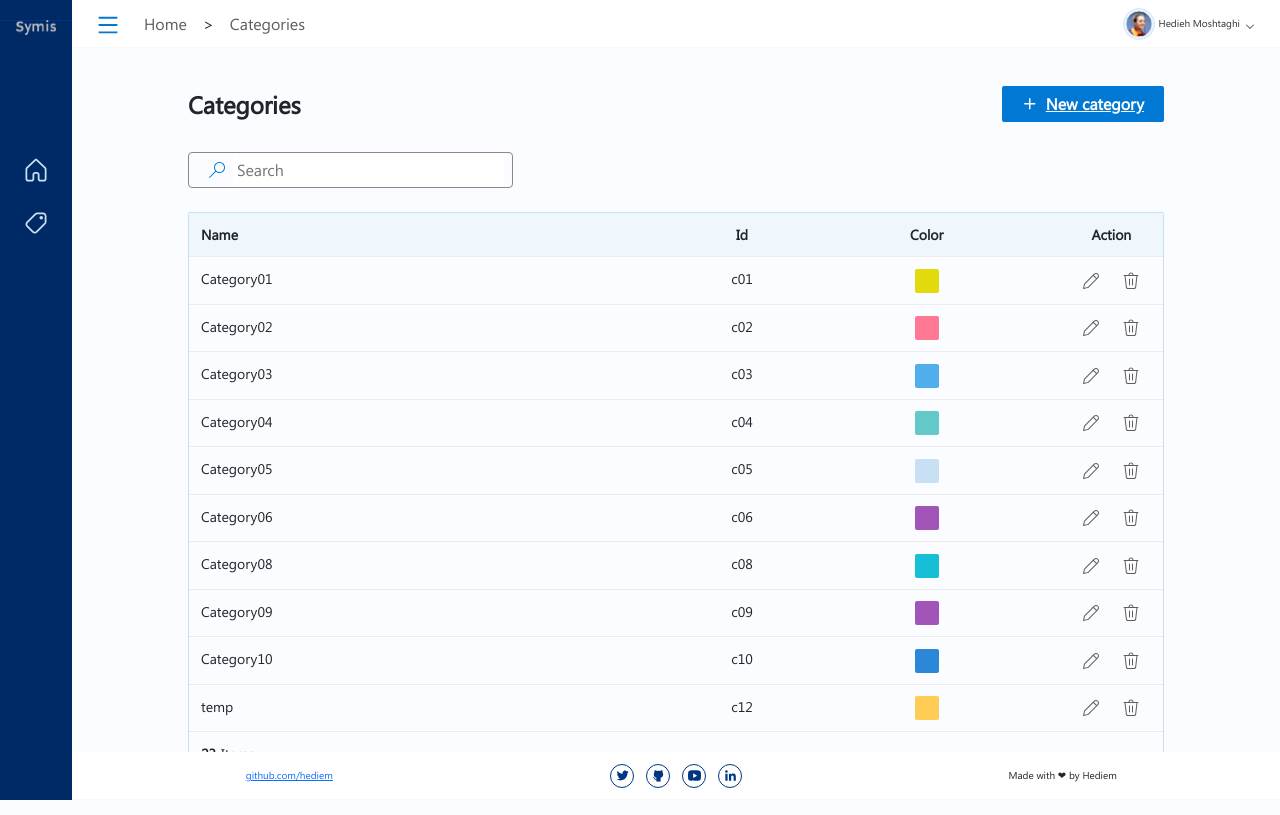
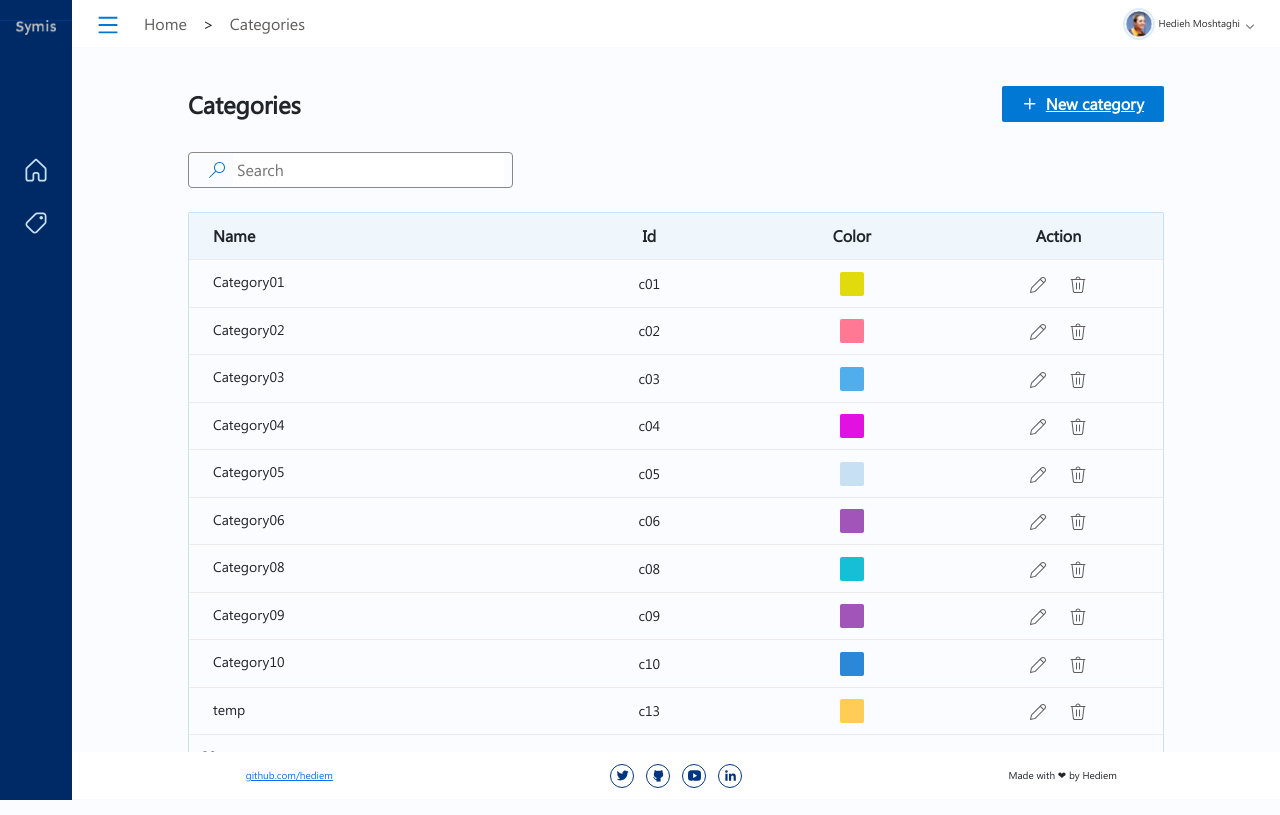
Before and after one commit to hediem/admin-panel, a Next.js app: page /categories in a window 1280 px wide. Built offline with nearby package versions, Linux system fonts and the light colour scheme; data requests are answered from the project's data file.

Commit message:
change category table style and fix some bugs

```diff
--- a/app/(panel)/categories/categories.scss
+++ b/app/(panel)/categories/categories.scss
@@ -26,6 +26,9 @@
   .category-item {
     &:hover {
       background-color: var(--grey20);
+      & td {
+        background-color: var(--grey20) !important;
+      }
     }
   }
   .search-input {
@@ -136,4 +139,83 @@
       height: 85px;
     }
   }
+  .item-list-container {
+    // table {
+    //   text-align: center;
+    //   & .name {
+    //     text-align: start;
+    //   }
+    // }
+    // th {
+    //   font-size: 14px;
+    //   width: 200px !important;
+    // }
+    // td {
+    //   height: 43px;
+    //   width: 200px !important;
+    // }
+    tr {
+      border-bottom: 1px solid var(--grey30);
+    }
+    .table-container {
+      overflow-x: auto;
+      width: 100%;
+    }
+
+    .custom-table {
+      text-align: center;
+      border-collapse: collapse;
+      width: 100%;
+    }
+
+    .header-row {
+      background-color: var(--theme-lighter-alt);
+    }
+
+    // .header-row th {
+    //   padding: 11px 12px;
+    //   font-weight: 600;
+    //   font-size: 14px;
+    //   border-bottom: 1px solid var(--grey30);
+    //   white-space: nowrap;
+    // }
+
+    .col-name {
+      display: flex;
+      width: 45vh;
+      text-align: start;
+      padding: 11px 12px;
+      position: sticky;
+      left: 12px;
+      z-index: 1;
+      @media (max-width: 991px) {
+        width: 40vh;
+      }
+      @media (max-width: 798px) {
+        width: 15vh;
+      }
+    }
+    th {
+      &.col-name {
+        background-color: var(--theme-lighter-alt);
+      }
+    }
+    td {
+      &.col-name {
+        background-color: var(--background);
+      }
+    }
+    .col-id,
+    .col-color,
+    .col-action {
+      width: 25%; /* Each column takes 25% width */
+      // border-left: 1px solid var(--grey30);
+      text-align: center;
+      padding: 11px 12px;
+    }
+
+    .col-action {
+      // border-right: 1px solid var(--grey30);
+    }
+  }
 }
--- a/app/(panel)/categories/edit-category/page.tsx
+++ b/app/(panel)/categories/edit-category/page.tsx
@@ -11,7 +11,8 @@ import AddandEdit from "@/components/categories/AddandEdit";
 
 const page = () => {
   const router = useRouter();
-  const { setUpdater, selectedItem } = useContext(AdminPanelContext);
+  const { setUpdater, selectedItem, setSelectedItem } =
+    useContext(AdminPanelContext);
 
   const [categoryName, setCategoryName] = useState("");
   const [selectedColor, setSelectedColor] = useState<ColorObjectType>({
@@ -48,6 +49,7 @@ const page = () => {
       });
       router.push("/categories", { scroll: false });
       setUpdater((prev) => !prev);
+      setSelectedItem({ name: "", color: "", id: 0 });
     } else {
       toast.error("Category edit failed", {
         position: "top-center",
--- a/app/(panel)/categories/page.tsx
+++ b/app/(panel)/categories/page.tsx
@@ -30,6 +30,7 @@ const categories = () => {
     updater,
     setUpdater,
     setType,
+    setSelectedItem,
   } = useContext(AdminPanelContext);
   const [categories, setCategories] = useState<CategoriesType[]>([]);
   const [searchTerm, setSearchTerm] = useState<string>("");
@@ -60,6 +61,7 @@ const categories = () => {
         setIsModalDeleteOpen(false);
         setShowBackDrop(false);
         setUpdater((prev) => !prev);
+        setSelectedItem({ name: "", color: "", id: 0 });
       } else {
         toast.success("Failed to delete category", {
           position: "top-center",
@@ -120,6 +122,10 @@ const categories = () => {
       }
     );
     setCategories(await response.json());
+
+    const totalCountHeader = response.headers.get("X-Total-Count");
+    const totalItems = totalCountHeader ? parseInt(totalCountHeader) : null;
+    setTotalCount(totalItems);
   };
 
   const debouncedSearch = useRef(
--- a/components/categories/CategoriesTable.tsx
+++ b/components/categories/CategoriesTable.tsx
@@ -24,7 +24,25 @@ const CategoriesTable = ({
         border: `1px solid ${ColorSchema.theme_light}`,
       }}
     >
-      <div
+      <div className="item-list-container">
+        <div className="table-responsive table-container">
+          <table className="custom-table" style={{ marginBottom: "0px" }}>
+            <thead>
+              <tr className="header-row">
+                <th className="col-name">Name</th>
+                <th className="col-id">Id</th>
+                <th className="col-color">Color</th>
+                <th className="col-action">Action</th>
+              </tr>
+            </thead>
+            <tbody>
+              {categories.map((val) => {
+                return <Item item={val} key={val.id} />;
+              })}
+            </tbody>
+          </table>
+        </div>
+        {/* <div
           className="d-flex justify-content-between text-center"
           style={{
             fontWeight: "600",
@@ -34,15 +52,16 @@ const CategoriesTable = ({
             borderBottom: `1px solid ${ColorSchema.grey30}`,
           }}
         >
-        <div className="col-4 col-md-5 text-start">Name</div>
-        <div className="col-4 col-md-1 d-none d-md-block">Id</div>
+          <div className="col-4 col-md-5 text-start name">Name</div>
+          <div className="col-4 col-md-1 ">Id</div>
           <div className="col-4 col-md-1">Color</div>
           <div className="col-4 col-md-1">Action</div>
-      </div>
-      <div>
+        </div> */}
+        {/* <div className="item-list">
           {categories.map((val) => {
             return <Item item={val} key={val.id} />;
           })}
+        </div> */}
       </div>
       <div
         className="d-flex justify-content-between"
--- a/components/categories/DeleteModal.tsx
+++ b/components/categories/DeleteModal.tsx
@@ -3,8 +3,12 @@ import AdminPanelContext from "@/context/AdminPanelContext";
 import Image from "next/image";
 import close from "@/public/assets/icons/close-Icon.svg";
 const DeleteModal = ({ deleteFunc }: { deleteFunc: () => void }) => {
-  const { setIsModalDeleteOpen, setShowBackDrop, selectedItem } =
-    useContext(AdminPanelContext);
+  const {
+    setIsModalDeleteOpen,
+    setShowBackDrop,
+    selectedItem,
+    setSelectedItem,
+  } = useContext(AdminPanelContext);
 
   return (
     <div>
@@ -44,6 +48,7 @@ const DeleteModal = ({ deleteFunc }: { deleteFunc: () => void }) => {
               onClick={(e) => {
                 setIsModalDeleteOpen(false);
                 setShowBackDrop(false);
+                setSelectedItem({ name: "", color: "", id: 0 });
               }}
             >
               No
--- a/components/categories/Item.tsx
+++ b/components/categories/Item.tsx
@@ -10,26 +10,26 @@ const Item = ({ item }: { item: CategoriesType }) => {
   const { setIsModalDeleteOpen, setShowBackDrop, setSelectedItem, setType } =
     useContext(AdminPanelContext);
   return (
-    <div
+    <tr
       style={{
         fontSize: "14px",
-        padding: "11px 12px",
-        borderBottom: `1px solid ${ColorSchema.grey30}`,
+        // padding: "11px 12px",
+        // borderBottom: `1px solid ${ColorSchema.grey30}`,
       }}
-      className="d-flex justify-content-between text-center category-item"
+      className="category-item"
     >
-      <div className="col-4 col-md-5 text-start">{item.name}</div>
-      <div className="d-none d-md-block col-4 col-md-1">
+      <td className="col-name">{item.name}</td>
+      <td className="col-id">
         c{item.id < 10 && "0"}
         {item.id}
-      </div>
-      <div className="col-4 col-md-1">
+      </td>
+      <td className="col-color">
         <svg width="24" height="24" xmlns="http://www.w3.org/2000/svg">
           <rect width="24" height="24" rx={2} fill={item.color} />
         </svg>
-      </div>
-      <div
-        className="d-flex justify-content-center col-4 col-md-1"
+      </td>
+      <td
+        className="d-inline-flex justify-content-center col-action"
         style={{ gap: "20px" }}
       >
         <Link
@@ -52,8 +52,8 @@ const Item = ({ item }: { item: CategoriesType }) => {
         >
           <Image src={Delete} alt="delete" width={20} height={20} />
         </div>
-      </div>
-    </div>
+      </td>
+    </tr>
   );
 };
 
--- a/db.json
+++ b/db.json
@@ -25,7 +25,7 @@
     },
     {
       "name": "Category04",
-      "color": "#63C8C8",
+      "color": "#e111e1",
       "id": 4
     },
     {
@@ -56,11 +56,6 @@
     {
       "name": "temp",
       "color": "#FFCD56",
-      "id": 12
-    },
-    {
-      "name": "temp",
-      "color": "#FFCD56",
       "id": 13
     },
     {
@@ -72,11 +67,6 @@
       "name": "temp",
       "color": "#FFCD56",
       "id": 15
-    },
-    {
-      "name": "temp",
-      "color": "#FFCD56",
-      "id": 16
     },
     {
       "name": "temp",
@@ -114,11 +104,6 @@
       "id": 23
     },
     {
-      "name": "temp",
-      "color": "#FFCD56",
-      "id": 24
-    },
-    {
       "name": "category 112",
       "color": "#e31515",
       "id": 25
```
Lines whose indentation alone changed are shown as unchanged.
